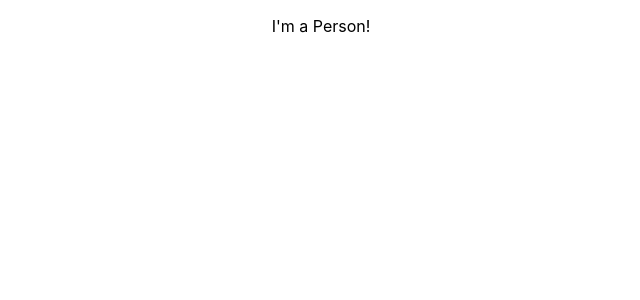
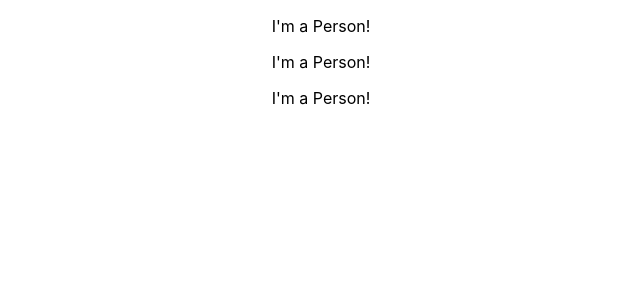
Before and after one commit to akiracadet/react-repo, a React (Create React App) app: page / in a window 1280 px wide. Shown: the top 300 px of the page, without its empty margins (319-959 px from the left). Built offline with nearby package versions, Linux system fonts and the light colour scheme.

Commit message:
Reusing Components

```diff
--- /dev/null
+++ b/src/004/App.css
@@ -0,0 +1,3 @@
+.App {
+    text-align: center;
+}
--- /dev/null
+++ b/src/004/App.js
@@ -0,0 +1,18 @@
+import React from 'react';
+
+import './App.css';
+import Person from './Person/Person';
+
+class App extends React.Component {
+  render() {
+    return (
+      <div className="App">
+        <Person />
+        <Person />
+        <Person />
+      </div>
+    );
+  }
+}
+
+export default App;
--- /dev/null
+++ b/src/004/Person/Person.js
@@ -0,0 +1,7 @@
+import React from 'react';
+
+const person = () => {
+  return <p>I'm a Person!</p>;
+}
+
+export default person;
--- a/src/index.js
+++ b/src/index.js
@@ -1,7 +1,7 @@
 import React from 'react';
 import ReactDOM from 'react-dom';
 import './index.css';
-import App from './003/App';
+import App from './004/App';
 import * as serviceWorker from './serviceWorker';
 
 ReactDOM.render(
```
Also changed, not shown: 1 other file (tests, documents, lock files or other folders).
